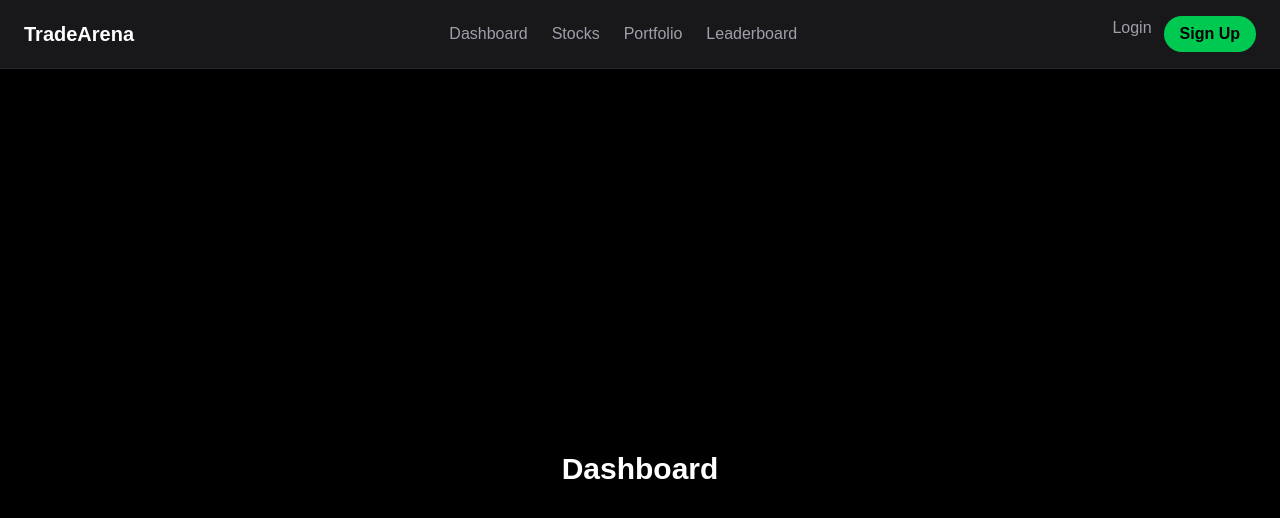
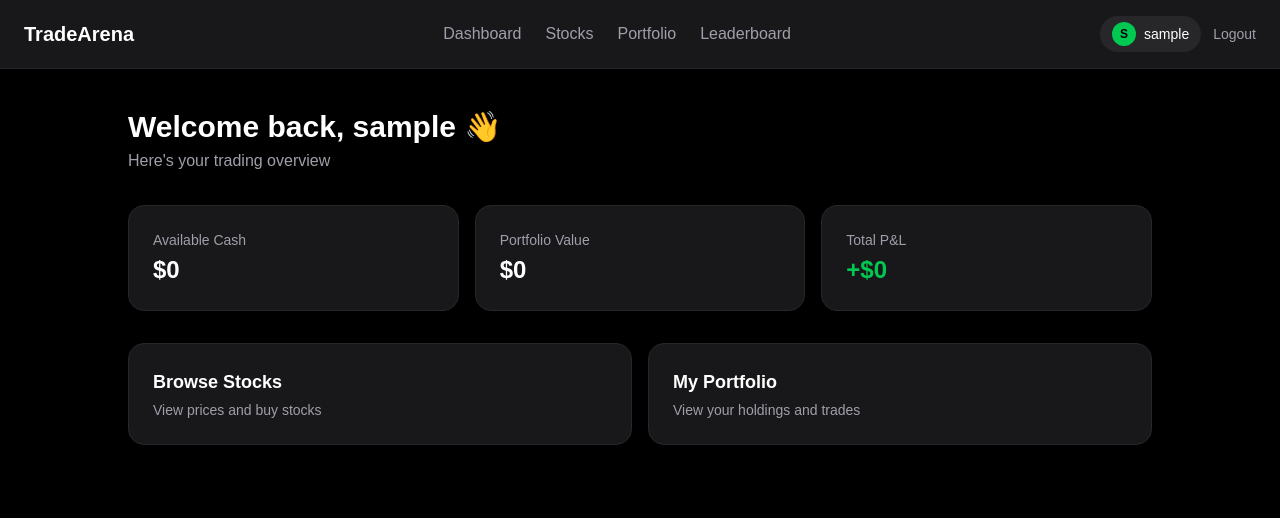
Before and after one commit to Gauravi06/TradeArena, a Next.js app in the folder frontend/: page /dashboard in a window 1280 px wide. Shown: the top 518 px of the page. Built offline with nearby package versions, Linux system fonts and the light colour scheme; sample sign-in values are in the browser's storage.

Commit message:
Added dashboard and updated nav bar with auth

```diff
--- a/frontend/app/dashboard/page.tsx
+++ b/frontend/app/dashboard/page.tsx
@@ -1,7 +1,72 @@
+'use client';
+
+import { useEffect, useState } from 'react';
+import { useRouter } from 'next/navigation';
+
 export default function Dashboard() {
-    return (
-      <div className="flex min-h-screen items-center justify-center bg-black">
-        <h1 className="text-3xl font-bold text-white">Dashboard</h1>
+  const router = useRouter();
+  const [username, setUsername] = useState('');
+  const [cash, setCash] = useState(0);
+
+  useEffect(() => {
+    const token = localStorage.getItem('token');
+    if (!token) {
+      router.push('/auth/login');
+      return;
+    }
+    setUsername(localStorage.getItem('username') || '');
+    setCash(Number(localStorage.getItem('cash')) || 0);
+  }, []);
+
+  return (
+    <div className="min-h-screen bg-black px-6 py-10">
+      <div className="max-w-5xl mx-auto">
+
+        {/* Header */}
+        <div className="mb-8">
+          <h1 className="text-3xl font-bold text-white">
+            Welcome back, {username} 👋
+          </h1>
+          <p className="text-zinc-400 mt-1">Here's your trading overview</p>
+        </div>
+
+        {/* Stats */}
+        <div className="grid grid-cols-1 sm:grid-cols-3 gap-4 mb-8">
+          <div className="bg-zinc-900 border border-zinc-800 rounded-2xl p-6">
+            <p className="text-zinc-400 text-sm">Available Cash</p>
+            <p className="text-2xl font-bold text-white mt-1">
+              ${cash.toLocaleString()}
+            </p>
+          </div>
+          <div className="bg-zinc-900 border border-zinc-800 rounded-2xl p-6">
+            <p className="text-zinc-400 text-sm">Portfolio Value</p>
+            <p className="text-2xl font-bold text-white mt-1">$0</p>
+          </div>
+          <div className="bg-zinc-900 border border-zinc-800 rounded-2xl p-6">
+            <p className="text-zinc-400 text-sm">Total P&L</p>
+            <p className="text-2xl font-bold text-green-500 mt-1">+$0</p>
+          </div>
+        </div>
+
+        {/* Quick links */}
+        <div className="grid grid-cols-1 sm:grid-cols-2 gap-4">
+          <div
+            onClick={() => router.push('/stocks')}
+            className="bg-zinc-900 border border-zinc-800 rounded-2xl p-6 cursor-pointer hover:border-green-500 transition-colors"
+          >
+            <h2 className="text-white font-semibold text-lg">Browse Stocks</h2>
+            <p className="text-zinc-400 text-sm mt-1">View prices and buy stocks</p>
+          </div>
+          <div
+            onClick={() => router.push('/portfolio')}
+            className="bg-zinc-900 border border-zinc-800 rounded-2xl p-6 cursor-pointer hover:border-green-500 transition-colors"
+          >
+            <h2 className="text-white font-semibold text-lg">My Portfolio</h2>
+            <p className="text-zinc-400 text-sm mt-1">View your holdings and trades</p>
+          </div>
+        </div>
+
       </div>
-    );
-  }
+    </div>
+  );
+}
--- a/frontend/components/Navbar.tsx
+++ b/frontend/components/Navbar.tsx
@@ -1,6 +1,24 @@
+'use client';
+
 import Link from "next/link";
+import { useEffect, useState } from "react";
+import { useRouter } from "next/navigation";
 
 export default function Navbar() {
+  const router = useRouter();
+  const [username, setUsername] = useState('');
+
+  useEffect(() => {
+    const stored = localStorage.getItem('username');
+    if (stored) setUsername(stored);
+  }, []);
+
+  const handleLogout = () => {
+    localStorage.clear();
+    setUsername('');
+    router.push('/');
+  };
+
   return (
     <nav className="w-full bg-zinc-900 border-b border-zinc-800 px-6 py-4 flex items-center justify-between">
       <Link href="/" className="text-white font-bold text-xl">
@@ -20,14 +38,32 @@ export default function Navbar() {
           Leaderboard
         </Link>
       </div>
+
+      {username ? (
+        <div className="flex items-center gap-3">
+          <div className="flex items-center gap-2 bg-zinc-800 px-3 py-1.5 rounded-full">
+            <div className="w-6 h-6 rounded-full bg-green-500 flex items-center justify-center text-black text-xs font-bold">
+              {username[0].toUpperCase()}
+            </div>
+            <span className="text-white text-sm font-medium">{username}</span>
+          </div>
+          <button
+            onClick={handleLogout}
+            className="text-zinc-400 hover:text-white text-sm transition-colors"
+          >
+            Logout
+          </button>
+        </div>
+      ) : (
         <div className="flex gap-3">
-        <Link href="/auth/login" className="text-zinc-400 hover:text-white transition-colors">
+          <Link href="/auth/login" className="bg-zinc-700 hover:bg-zinc-600 text-white font-semibold px-4 py-1.5 rounded-full transition-colors">
             Login
           </Link>
           <Link href="/auth/register" className="bg-green-500 hover:bg-green-400 text-black font-semibold px-4 py-1.5 rounded-full transition-colors">
             Sign Up
           </Link>
         </div>
+      )}
     </nav>
   );
 }
```
Lines whose indentation alone changed are shown as unchanged.
